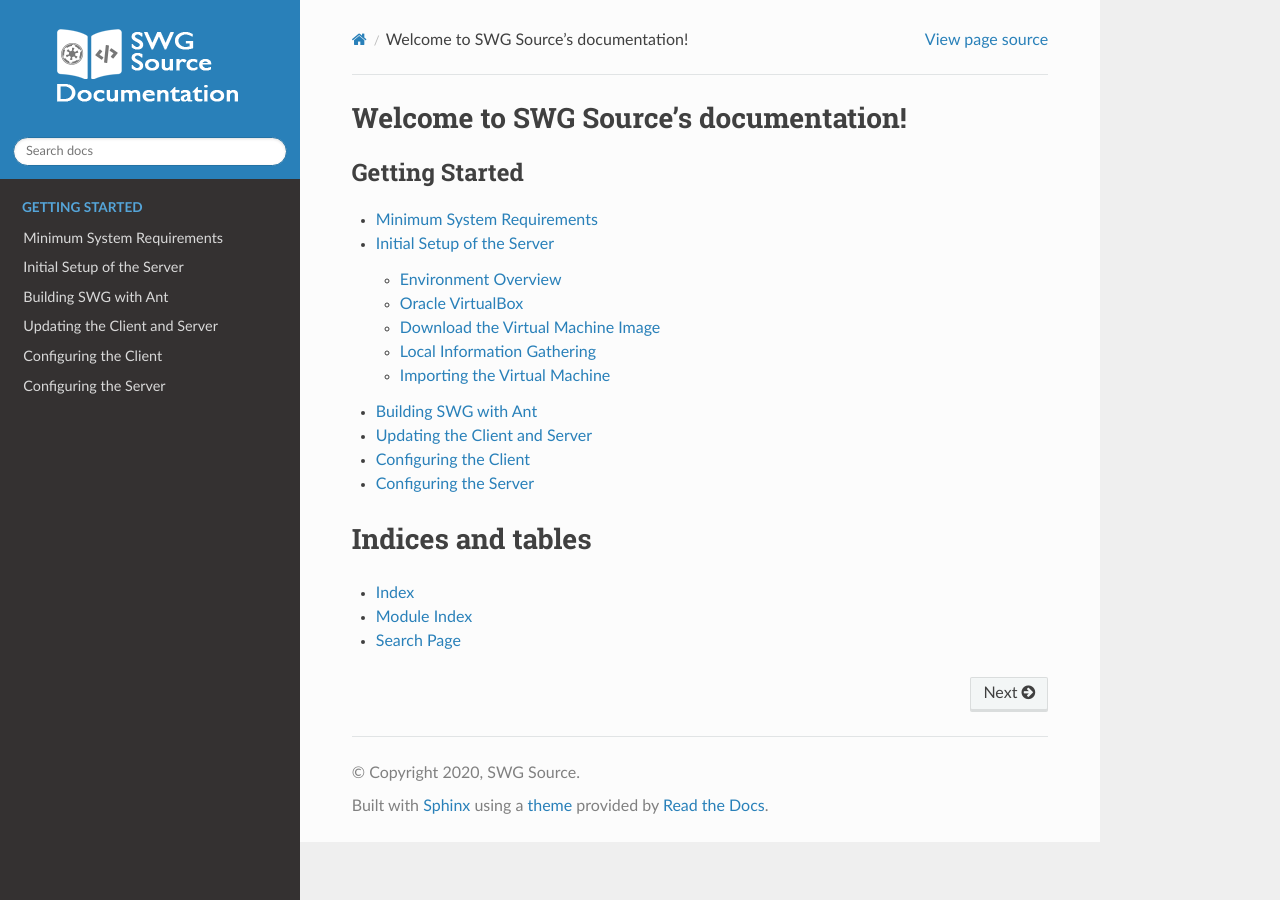
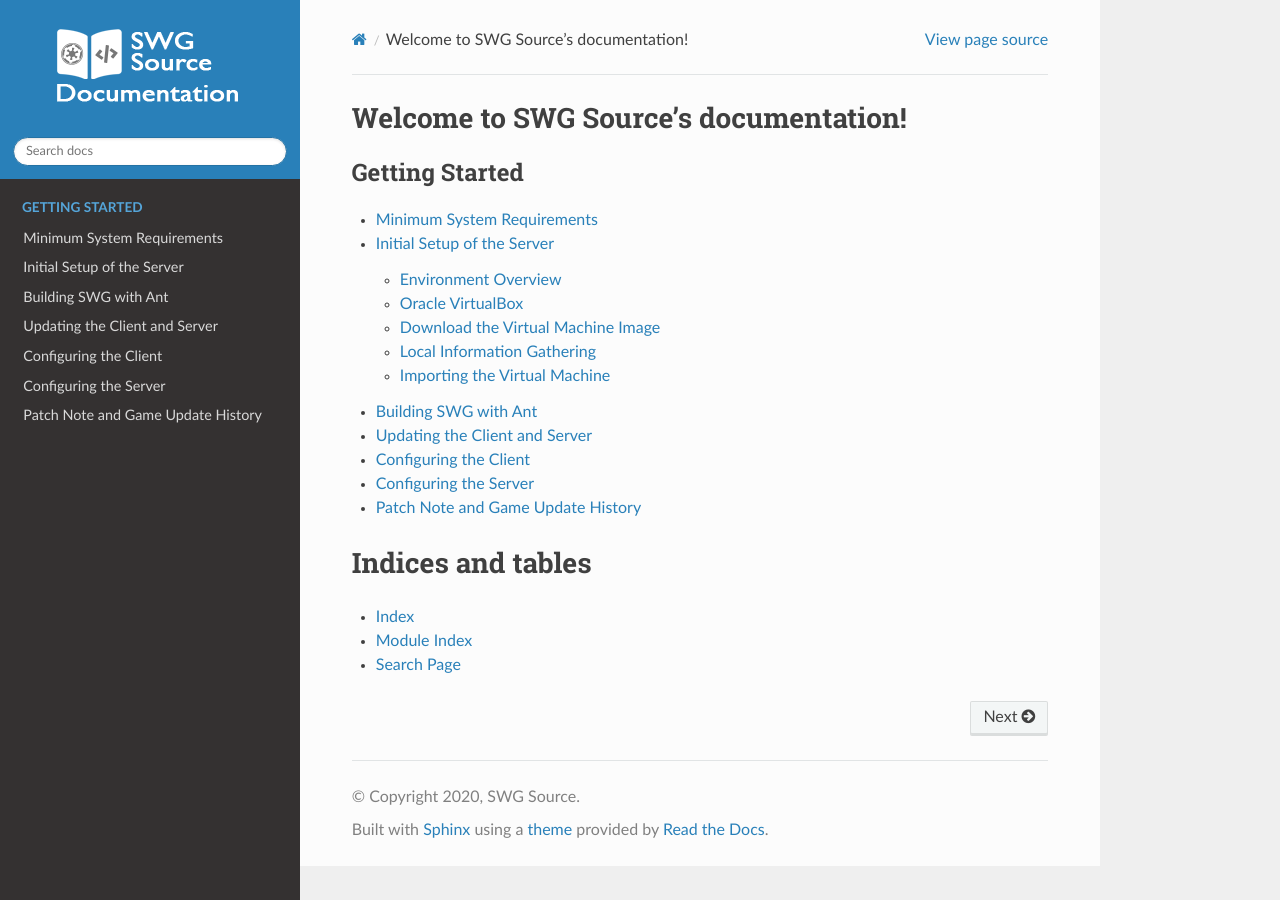
Before and after one commit to AconiteX/docs, a Sphinx documentation site: the page built from docs/index.rst, in a window 1280 px wide. Built offline with Sphinx 7.4.7 and the Read the Docs theme 2.0.0, drawn with Linux system fonts in a browser that asks for light colours; pages that are not in the unit, such as notebooks, are missing from menus.

Commit message:
Update index.rst

```diff
--- a/docs/index.rst
+++ b/docs/index.rst
@@ -18,6 +18,7 @@
    getting-started/server-configuration
 
    :caption: Something Else
+   swg-archive/patch-note-history
 
 
 
```
